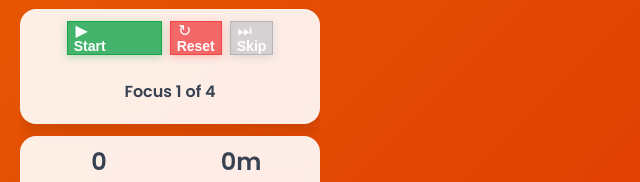
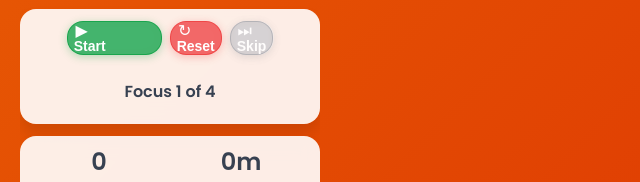
Before and after one commit to richardsd/tomato-focus-chrome-extension, a website with bundled scripts: page popup.html in a window 1280 px wide. Shown: the part 297-479 px from the top of the page, 0-640 px from the left. Built offline with nearby package versions, Linux system fonts and the light colour scheme; no server answers.

Commit message:
style: restore rounded timer buttons

```diff
--- a/styles/timer.css
+++ b/styles/timer.css
@@ -185,6 +185,11 @@
   padding: var(--space-3) var(--space-4);
   border-radius: var(--radius-lg);
   box-shadow: var(--shadow-lg);
+}
+
+/* Ensure control buttons keep their rounded shape */
+.controls .btn {
+  border-radius: var(--radius-lg);
 }
 
 .cycle-progress {
```
